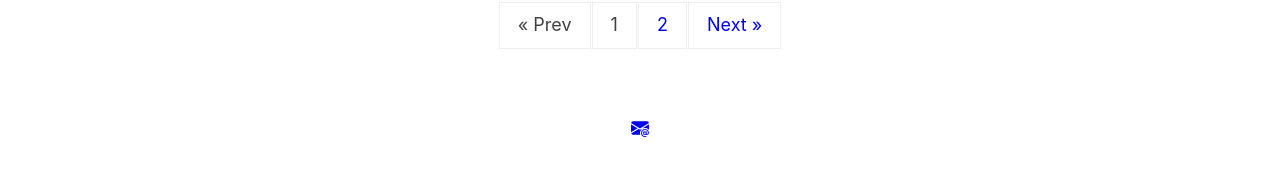
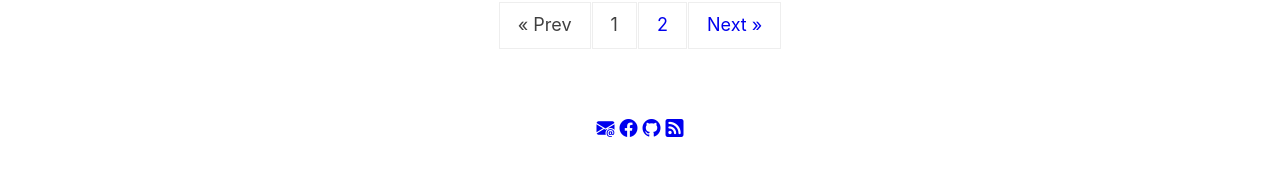
Before and after one commit to nadhack/nhsite, a Jekyll site: the page built from index.html, in a window 1280 px wide. Shown: the part 1981-2169 px from the top of the page. Built offline with Jekyll 4.4.1, drawn with Linux system fonts in a browser that asks for light colours; the list of posts is cut into pages by our own code.

Commit message:
add more boostrap icons

```diff
--- a/_includes/svg-icons.html
+++ b/_includes/svg-icons.html
@@ -1,12 +1,12 @@
 {% if site.footer-links.dribbble %}<a href="https://dribbble.com/{{ site.footer-links.dribbble }}" target="_blank"><i class="svg-icon dribbble"></i></a>{% endif %}
 {% if site.footer-links.email %}<a href="mailto:{{ site.footer-links.email }}"><i class="bi bi-envelope-at-fill"></i></i></a>{% endif %}
-{% if site.footer-links.facebook %}<a href="https://www.facebook.com/{{ site.footer-links.facebook }}" target="_blank"><i class="svg-icon facebook"></i></a>{% endif %}
+{% if site.footer-links.facebook %}<a href="https://www.facebook.com/{{ site.footer-links.facebook }}" target="_blank"><i class="bi bi-facebook"></i></i></a>{% endif %}
 {% if site.footer-links.flickr %}<a href="https://www.flickr.com/{{ site.footer-links.flickr }}" target="_blank"><i class="svg-icon flickr"></i></a>{% endif %}
-{% if site.footer-links.github %}<a href="https://github.com/{{ site.footer-links.github }}" target="_blank"><i class="svg-icon github"></i></a>{% endif %}
+{% if site.footer-links.github %}<a href="https://github.com/{{ site.footer-links.github }}" target="_blank"><i class="bi bi-github"></i></i></a>{% endif %}
 {% if site.footer-links.instagram %}<a href="https://instagram.com/{{ site.footer-links.instagram }}" target="_blank"><i class="svg-icon instagram"></i></a>{% endif %}
 {% if site.footer-links.linkedin %}<a href="https://www.linkedin.com/in/{{ site.footer-links.linkedin }}" target="_blank"><i class="svg-icon linkedin"></i></a>{% endif %}
 {% if site.footer-links.pinterest %}<a href="https://www.pinterest.com/{{ site.footer-links.pinterest }}" target="_blank"><i class="svg-icon pinterest"></i></a>{% endif %}
-{% if site.footer-links.rss %}<a href="{{ site.baseurl }}/feed.xml" target="_blank"><i class="svg-icon rss"></i></a>{% endif %}
+{% if site.footer-links.rss %}<a href="{{ site.baseurl }}/feed.xml" target="_blank"><i class="bi bi-rss-fill"></i></i></a>{% endif %}
 {% if site.footer-links.twitter %}<a href="https://www.twitter.com/{{ site.footer-links.twitter }}" target="_blank"><i class="svg-icon twitter"></i></a>{% endif %}
 {% if site.footer-links.stackoverflow %}<a href="http://stackoverflow.com/{{ site.footer-links.stackoverflow }}" target="_blank"><i class="svg-icon stackoverflow"></i></a>{% endif %}
 {% if site.footer-links.youtube %}<a href="https://youtube.com/{{ site.footer-links.youtube }}" target="_blank"><i class="svg-icon youtube"></i></a>{% endif %}
```
